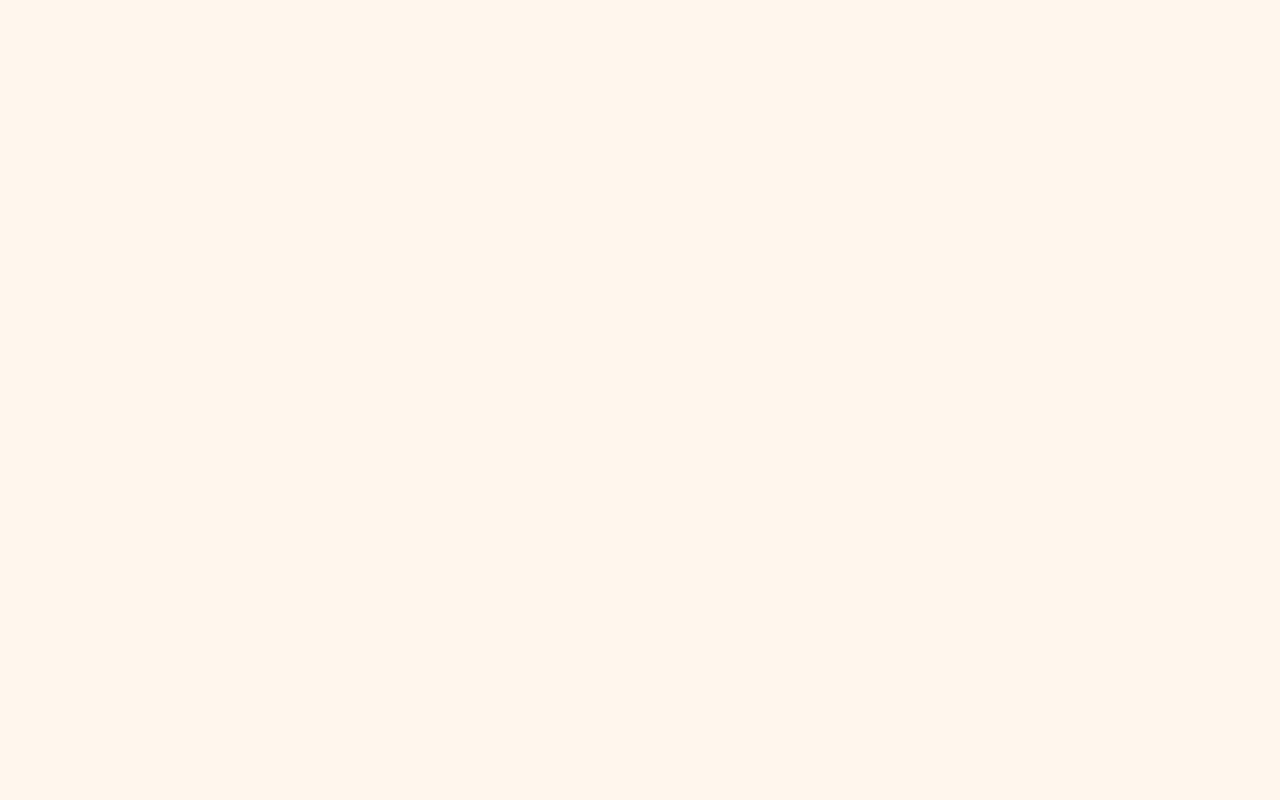
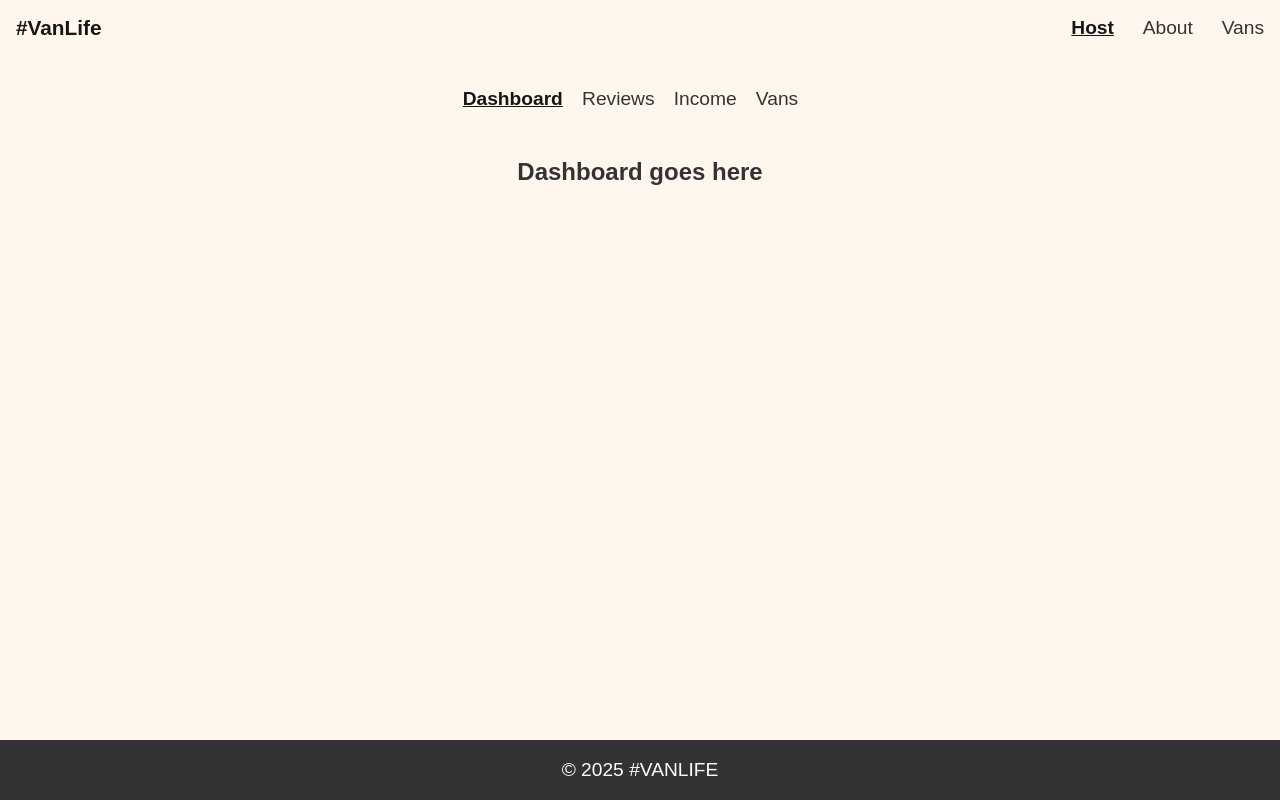
Before and after one commit to modibokeita/rental-vans, a React (Vite) app: page /host in a window 1280 px wide. Before the commit this address had no page. Built offline with nearby package versions, Linux system fonts and the light colour scheme; what miragejs would draw is missing.

Commit message:
updating App component to have host routers and adding some styling

```diff
--- a/src/App.jsx
+++ b/src/App.jsx
@@ -1,9 +1,14 @@
 import { BrowserRouter, Routes, Route } from "react-router-dom"
 import Home from "./pages/Home"
 import About from "./pages/About"
-import Vans from "./pages/Vans"
+import Vans from "./pages/Vans/Vans"
+import VansDetails from "./pages/Vans/VansDetails"
 import Layout from "./components/Layout"
-
+import HostLayout from "./components/HostLayout"
+import Income from "./pages/Host/Income"
+import Dashboard from "./pages/Host/Dashboard"
+import Reviews from "./pages/Host/Reviews"
+import HostVans from "./pages/Host/HostVans"
 
 import "./server"
 
@@ -17,6 +22,14 @@ function App() {
           <Route index element={<Home />} />
           <Route path="about" element={<About />} />
           <Route path="vans" element={<Vans />} />
+          <Route path="vans/:id" element={<VansDetails />} />
+
+          <Route path="host" element={<HostLayout />}>
+            <Route index element={<Dashboard />} />
+            <Route path="reviews" element={<Reviews />} />
+            <Route path="hostvans" element={<HostVans />} />
+            <Route path="income" element={<Income />} />
+          </Route>
         </Route>
 
       </Routes>
--- a/src/index.css
+++ b/src/index.css
@@ -14,14 +14,14 @@ header{
   display: flex;
   justify-content: space-between;
   align-items: center;
-  padding: 2em;
+  padding: 1em;
 }
 a{
   text-decoration: none;
   color: #333;
 }
 .site-logo{
-  font-size: 2rem;
+  font-size: 1.3rem;
   font-weight: bold;
   color: #161616;
 }
@@ -29,7 +29,7 @@ a{
 .nav-links{
   display: flex;
   gap: 1.5em;
-  font-size: 1.5rem;
+  font-size: 1.2rem;
 
 }
 
@@ -144,7 +144,66 @@ footer{
   font-size: 1.5rem;
   margin-bottom: 0.5em;
 }
+.van-list-container h1{
+  text-align: center;
+  margin: 1em 0;
+}
 .van-card p{
   font-size: 1.2rem;
   margin-bottom: 0.5em;
 }
+.van-detail-card img{
+  width: 100%;
+  height: 350px;
+
+}
+.van-detail-card{
+  display: flex;
+  flex-direction: column;
+  /* align-items: center; */
+  gap: 1em;
+  padding: 1em;
+  /* max-width: 600px; */
+}
+.primary-button{
+  background-color: #FF8C38;
+  color: #fff;
+  padding: 1rem 2rem;
+  border-radius: 5px;
+  border: none;
+  font-size: 1.2rem;
+  font-weight: bold;
+}
+/* Host layout styles */
+.host-layout-nav a{
+  text-decoration: none;
+  color: #333;
+  font-size: 1.2rem;
+  margin: 0 1em 1em 0;
+}
+.host-layout-nav{
+  text-align: center;
+  margin: 2em 0;
+
+}
+/* host Dashboard styles */
+.host-layout-dashboard{
+  padding: 3em 1em;
+  text-align: center;
+}
+/* Host Income styles */
+
+.host-layout-income{
+  padding: 3em 1em;
+  text-align: center;
+}
+/* Host Reviews styles */
+.host-layout-reviews{
+  padding: 3em 1em;
+  text-align: center;
+}
+/* Host Vans styles */
+.host-layout-vans{
+  padding: 3em 1em;
+  text-align: center;
+}
```
